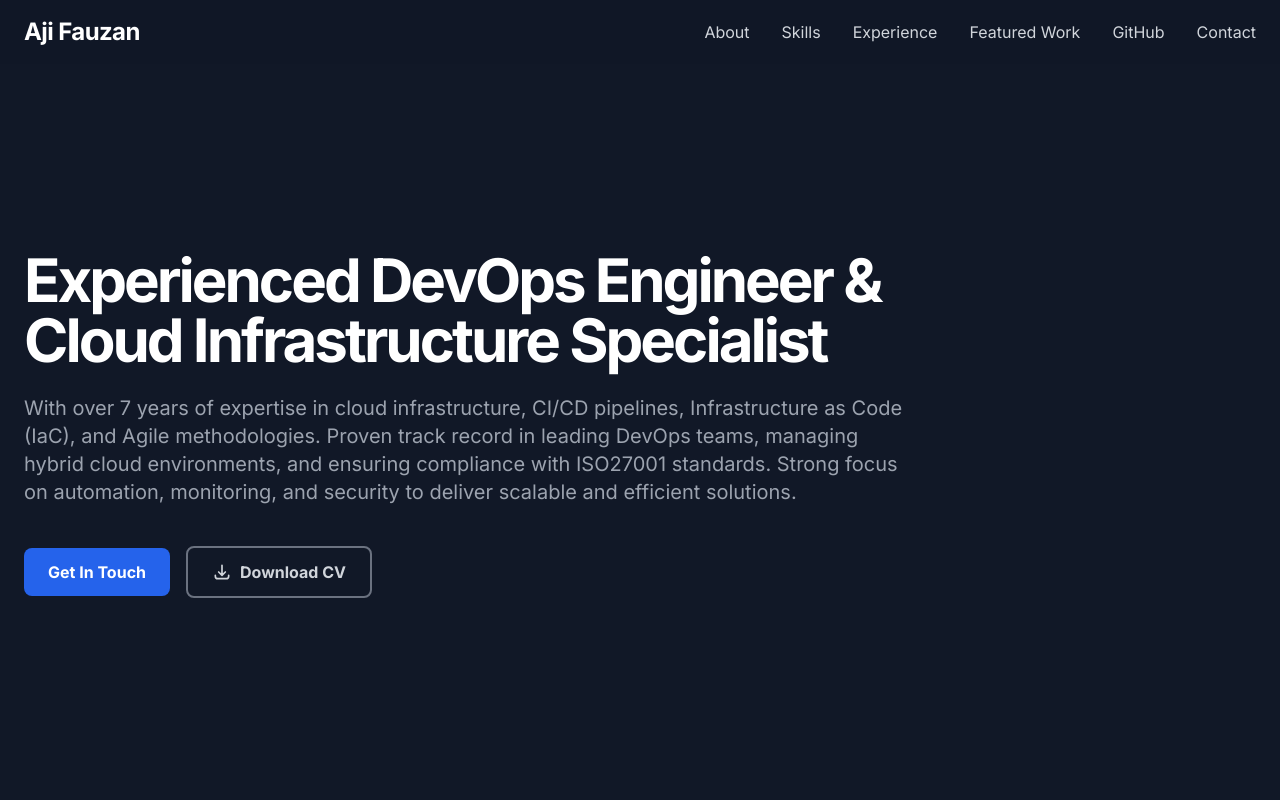
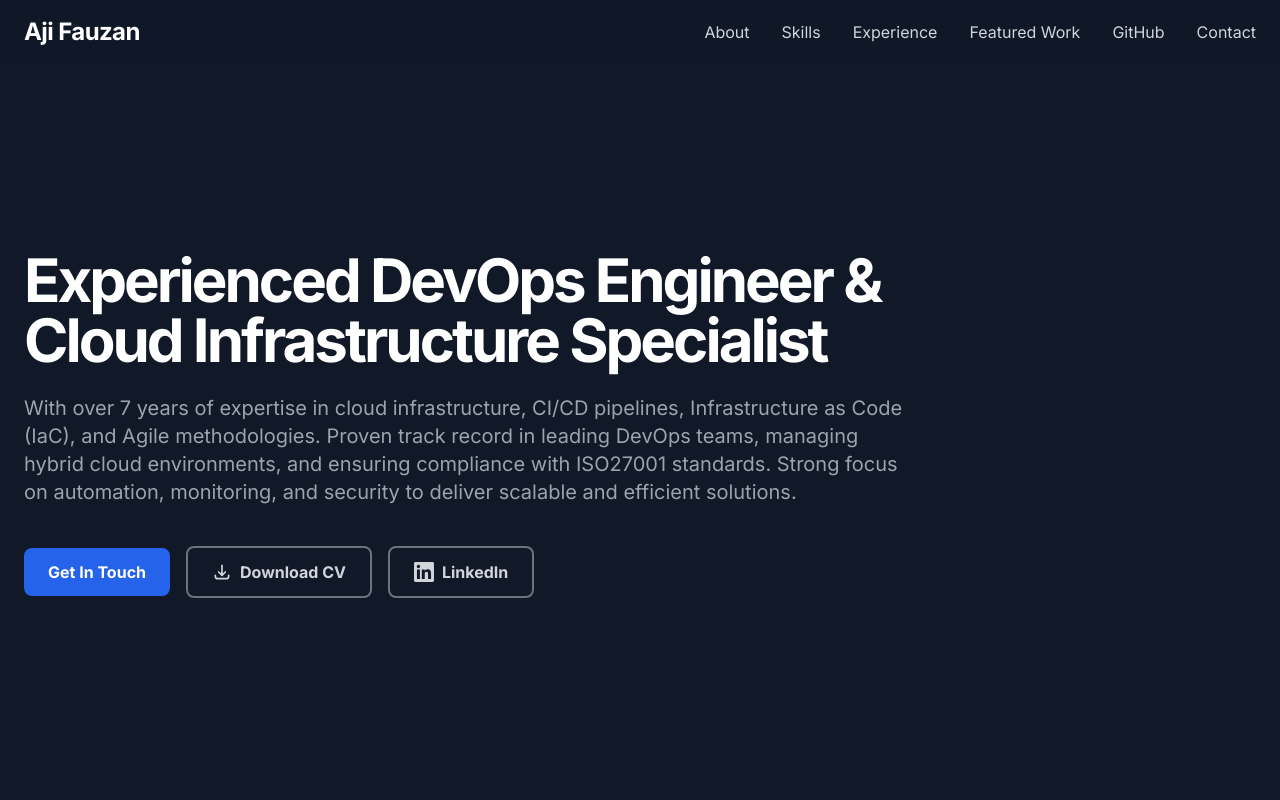
Before and after one commit to dieforareason/aji-portofolio, a plain HTML site: page index.html in a window 1280 px wide. Shown: the top 800 px of the page. Drawn offline with nearby package versions, Linux system fonts and the light colour scheme.

Commit message:
Update index.html to correct the Open Graph URL and add a LinkedIn button for enhanced networking opportunities.

```diff
--- a/index.html
+++ b/index.html
@@ -11,7 +11,7 @@
     <meta property="og:description" content="Experienced DevOps Engineer specializing in cloud infrastructure, CI/CD, IaC, and Agile methodologies.">
     <meta property="og:type" content="website">
     <meta property="og:image" content="https://placehold.co/1200x630/111827/E5E7EB?text=Aji+Fauzan">
-    <meta property="og:url" content="https://ajifa.uk.com">
+    <meta property="og:url" content="https://ajifa.uk"> <!-- Replace with your actual domain -->
 
     <!-- Tailwind CSS CDN -->
     <script src="https://cdn.tailwindcss.com"></script>
@@ -109,6 +109,10 @@
                     <a href="https://raw.githubusercontent.com/dieforareason/aji-portofolio/main/aji-fauzan.pdf" target="_blank" download class="border-2 border-gray-500 text-gray-300 font-bold py-3 px-6 rounded-lg hover:bg-gray-700 hover:border-gray-700 transition duration-300 inline-flex items-center">
                         <svg class="w-5 h-5 mr-2" fill="none" stroke="currentColor" viewBox="0 0 24 24" xmlns="http://www.w3.org/2000/svg"><path stroke-linecap="round" stroke-linejoin="round" stroke-width="2" d="M4 16v1a3 3 0 003 3h10a3 3 0 003-3v-1m-4-4l-4 4m0 0l-4-4m4 4V4"></path></svg>
                         Download CV
+                    </a>
+                    <a href="https://www.linkedin.com/in/aji-fauzan-225113135/" target="_blank" rel="noopener noreferrer" class="border-2 border-gray-500 text-gray-300 font-bold py-3 px-6 rounded-lg hover:bg-gray-700 hover:border-gray-700 transition duration-300 inline-flex items-center">
+                        <svg class="w-5 h-5 mr-2" fill="currentColor" viewBox="0 0 24 24" aria-hidden="true"><path d="M20.447 20.452h-3.554v-5.569c0-1.328-.027-3.037-1.852-3.037-1.853 0-2.136 1.445-2.136 2.939v5.667H9.351V9h3.414v1.561h.046c.477-.9 1.637-1.85 3.37-1.85 3.601 0 4.267 2.37 4.267 5.455v6.286zM5.337 7.433a2.062 2.062 0 0 1-2.063-2.065 2.064 2.064 0 1 1 2.063 2.065zm1.782 13.019H3.555V9h3.564v11.452zM22.225 0H1.771C.792 0 0 .774 0 1.729v20.542C0 23.227.792 24 1.771 24h20.451C23.2 24 24 23.227 24 22.271V1.729C24 .774 23.2 0 22.225 0z"></path></svg>
+                        LinkedIn
                     </a>
                 </div>
             </div>
```
